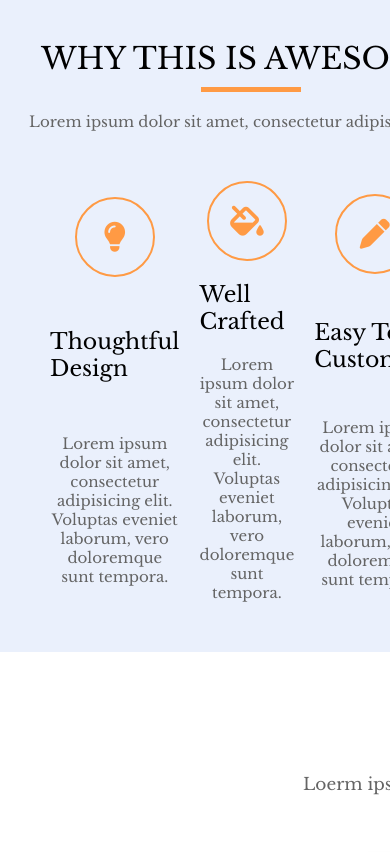
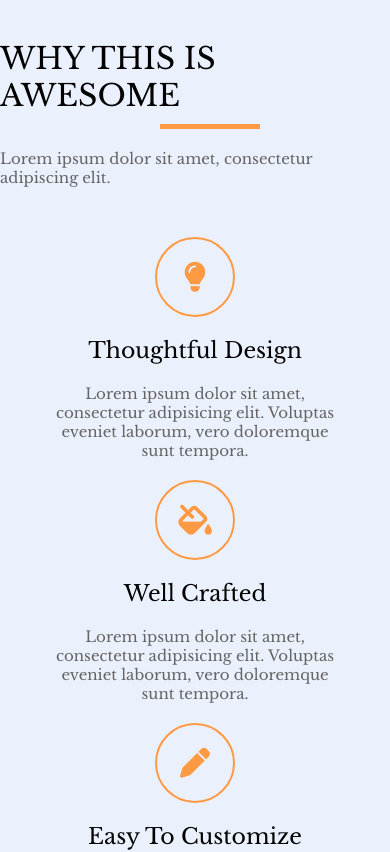
Before and after one commit to MilosM00/react-website, a React (Create React App) app: page / in a window 390 px wide. Shown: the part 3180-4032 px from the top of the page. Built offline with nearby package versions, Linux system fonts and the light colour scheme; the HTML template or start-up script is replaced by a standard one.

Commit message:
About.css updated

```diff
--- a/src/components/About.css
+++ b/src/components/About.css
@@ -63,3 +63,11 @@
     text-align: center;
     color: rgb(100, 100, 100);
 }
+
+
+@media (max-width: 781px) {
+    .inline-about{
+        display: grid;
+        place-items: center;
+    }
+}
```
